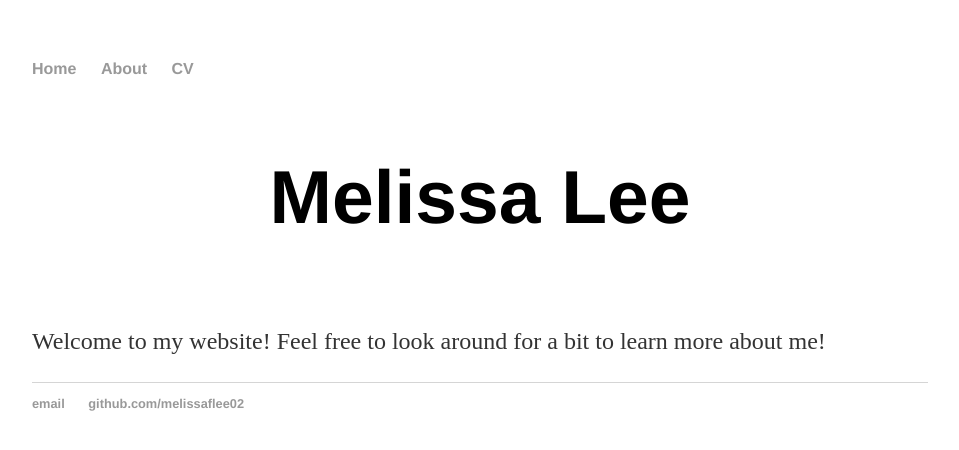
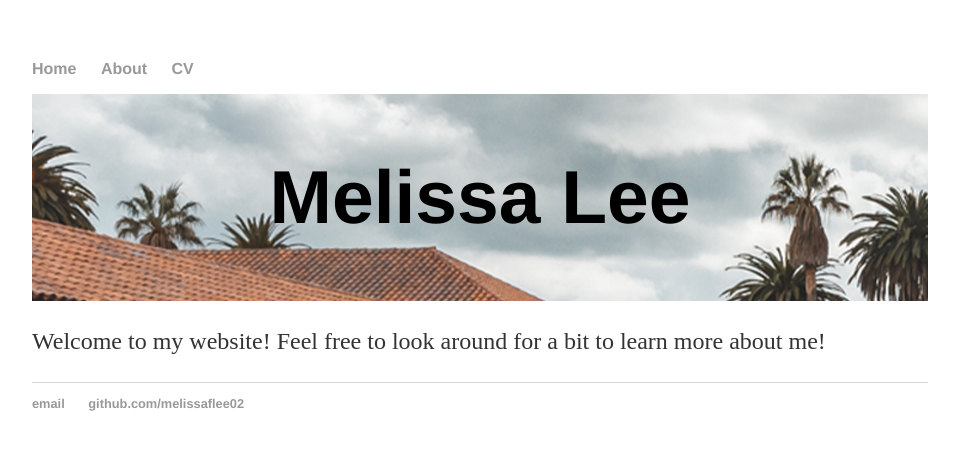
Before and after one commit to melissaflee02/mlee24.github.io, a Jekyll site: the page built from index.html, in a window 1280 px wide. Shown: the top 450 px of the page, without its empty margins (160-1119 px from the left). Built offline with Jekyll 4.4.1, drawn with Linux system fonts in a browser that asks for light colours.

Commit message:
Update main.css

```diff
--- a/css/main.css
+++ b/css/main.css
@@ -44,7 +44,7 @@ ul.posts li {
 
 /* Melissa's Code */
 .name_header {
-    background-image: url("css/images/stanford.jpg");
+    background-image: url("images/stanford.jpg");
     padding-top: 10px;
     padding-bottom: 10px;
     font-size: 25px;
```
